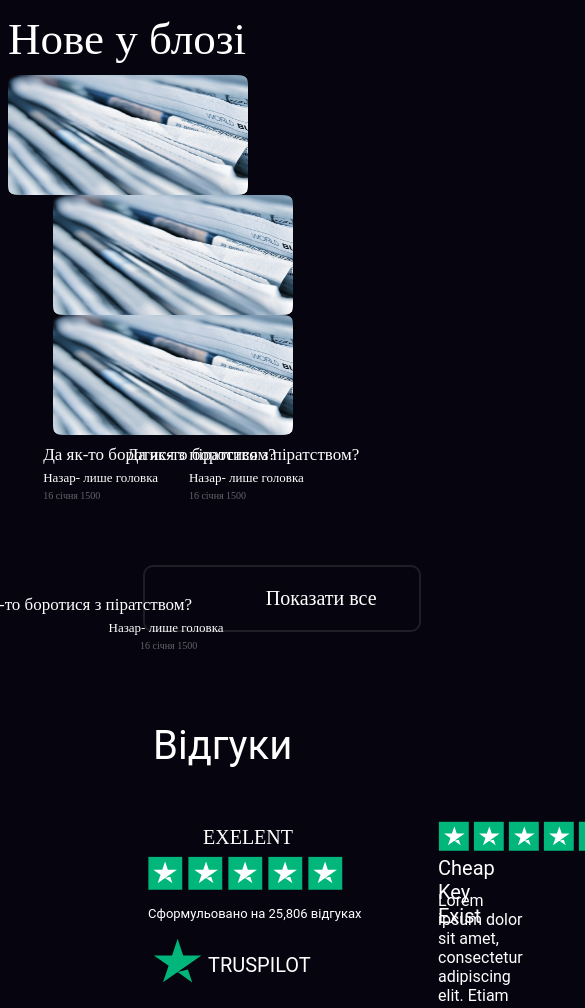
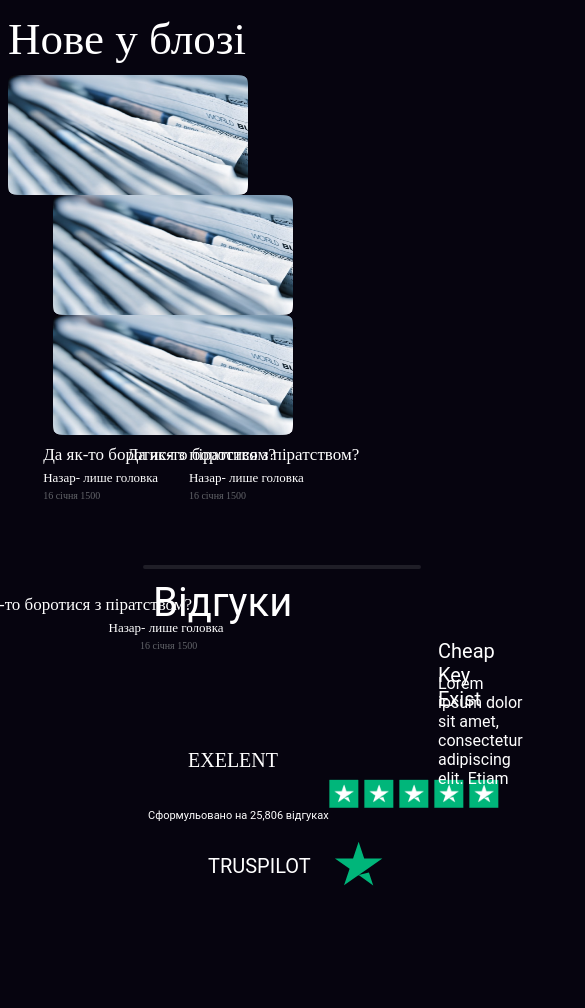
Before and after one commit to ArtemkaZabolotniy/Footer, a plain HTML site: page index.html in a window 390 px wide. Shown: the top 1008 px of the page, 585 px wide, since content can reach past the window. Drawn offline with Linux system fonts and the light colour scheme; a script that the page names is missing.

Commit message:
Update style.css

```diff
--- a/style.css
+++ b/style.css
@@ -697,4 +697,94 @@ margin-left:40%;
         margin-left:-25%;
         font-size:10px;
     }
+
+    .pipa{
+        display: none;
+    }
+    .to_the_star_1{
+    width:30px;
+    margin-top:210px;
+    }
+
+    .absolutelygood_1{
+    width:20px;
+    margin-top:215px;
+    }
+
+    .to_the_star_2{
+    width:30px;
+    margin-left:140px;
+    margin-top:210px;
+    }
+
+    .absolutelygood_2{
+    width:20px;
+    margin-left:145px;
+    margin-top:215px;
+    }
+
+    .to_the_star_3{
+    width:30px;
+    margin-left:175px;
+    margin-top:210px;
+    }
+
+    .absolutelygood_3{
+    width:20px;
+    margin-left:180px;
+    margin-top:215px;
+    }
+
+    .to_the_star_4{
+    width:30px;
+    margin-left:210px;
+    margin-top:210px;
+    }
+
+    .absolutelygood_4{
+    width:20px;
+    margin-left:215px;
+    margin-top:215px;
+    }
+
+    .to_the_star_5{
+    width:30px;
+    margin-left:245px;
+    margin-top:210px;
+    }
+
+    .absolutelygood_5{
+    width:20px;
+    margin-left:250px;
+    margin-top:215px;
+    }
+
+    .basun{
+        font-size:11px;
+        margin-top:240px;
+    }
+
+    .otziv_nixueviy{
+        margin-left: 145px;
+        margin-top:180px;
+    }
+
+    .step_sis{
+        display: none;
+    }
+
+    .step_brother{
+        display: none;
+    }
+
+    .god_fit{
+        margin-top: 10px;
+    }
+
+    .trust_pilot{
+        margin-top:285px;
+    }
+    .Big_star_yea{
+        margin-top:270px;
+    }
 }
```
